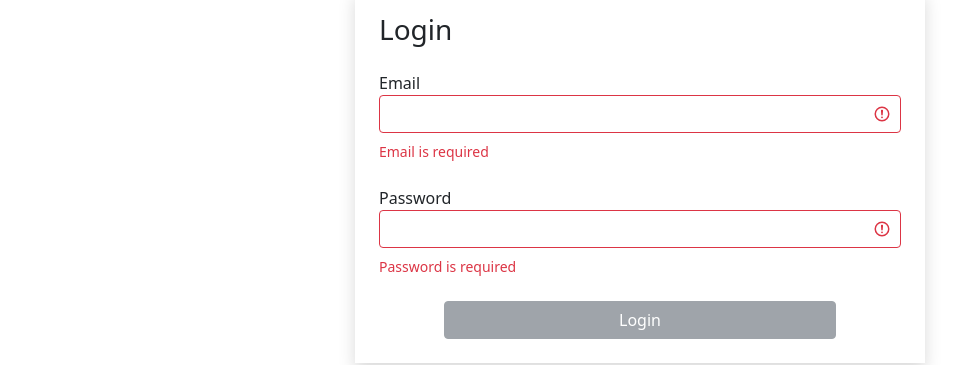
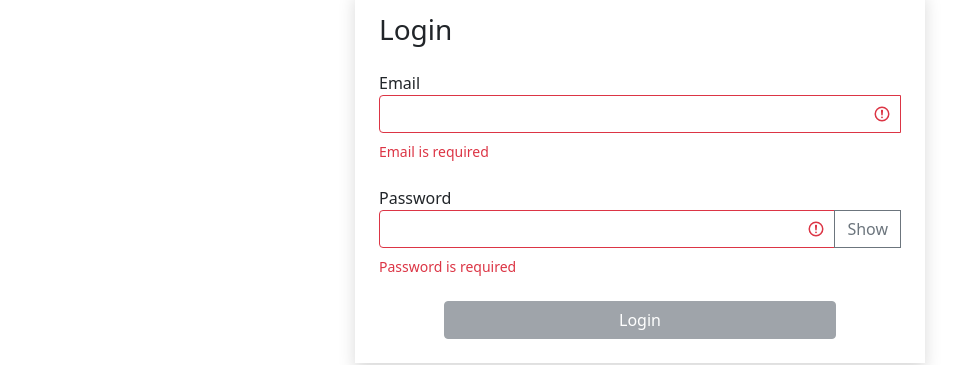
Before and after one commit to Yupiter78/fast-company-new, a React (Create React App) app: page /login in a window 1280 px wide. Shown: the part 99-464 px from the top of the page, without its empty margins (0-975 px from the left). Built offline with nearby package versions, Linux system fonts and the light colour scheme.

Commit message:
feat: add password display logic to the TextField component

```diff
--- a/src/components/TextField.jsx
+++ b/src/components/TextField.jsx
@@ -1,21 +1,35 @@
-import React from "react";
+import React, { useState } from "react";
 import PropTypes from "prop-types";
 
 const TextField = ({ label, name, type, value, onChange, error }) => {
+    const [showPassword, setShowPassword] = useState(false);
+    const toggleShowPassword = () => setShowPassword((prev) => !prev);
     const getInputClasses = (error) =>
         `form-control ${error ? "is-invalid" : ""}`;
     return (
         <div className="mb-4">
             <label htmlFor={name}>{label}</label>
+            <div className="input-group">
                 <input
-                type={type}
+                    type={type === "password" && showPassword ? "text" : type}
                     id={name}
                     name={name}
                     value={value}
                     onChange={onChange}
                     className={getInputClasses(error)}
                 />
+                {type === "password" && (
+                    <button
+                        className="btn btn-outline-secondary"
+                        type="button"
+                        onClick={toggleShowPassword}
+                    >
+                        {showPassword ? "Hide" : "Show"}
+                    </button>
+                )}
+
                 {error && <div className="invalid-feedback mt-2">{error}</div>}
+            </div>
         </div>
     );
 };
```
Lines whose indentation alone changed are shown as unchanged.
